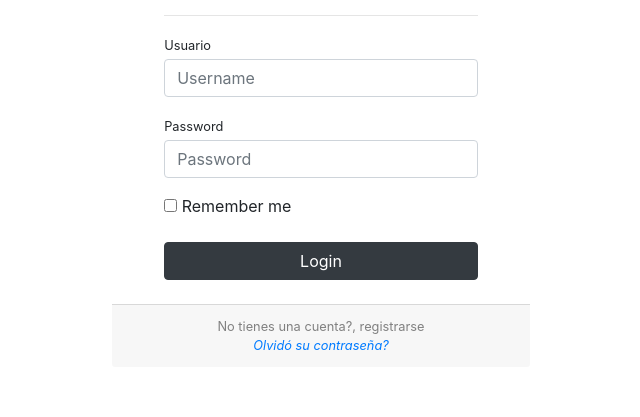
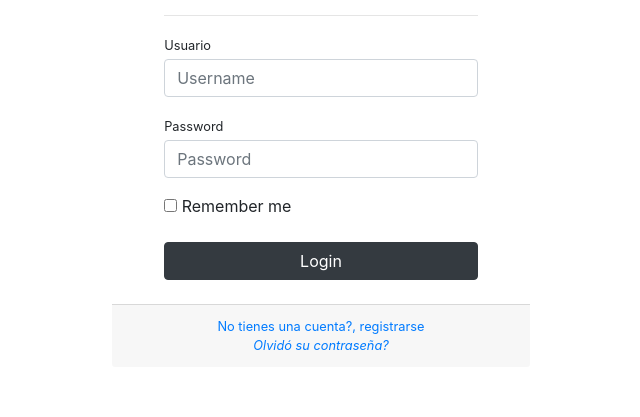
Before and after one commit to hernadezw/asociacionadiro, a Django app: page /login/ in a window 1280 px wide. Shown: the part 208-625 px from the top of the page, without its empty margins (319-959 px from the left). Run offline with Django 5.2, Linux system fonts and the light colour scheme; some libraries are stand-ins or nearby versions.

Commit message:
Update login.html

```diff
--- a/users/templates/users/login.html
+++ b/users/templates/users/login.html
@@ -74,7 +74,7 @@
                         </div>
                         <div class="card-footer text-center">
                             <div class="small">
-                                <a class="disabled" href="{% url 'users-register' %}">No tienes una cuenta?, registrarse</a><br>
+                                <a class="enable" href="{% url 'users-register' %}">No tienes una cuenta?, registrarse</a><br>
                                 <a href="{% url 'password_reset' %}"><i>Olvidó su contraseña?</i></a>
                             </div>
                         </div>
```
